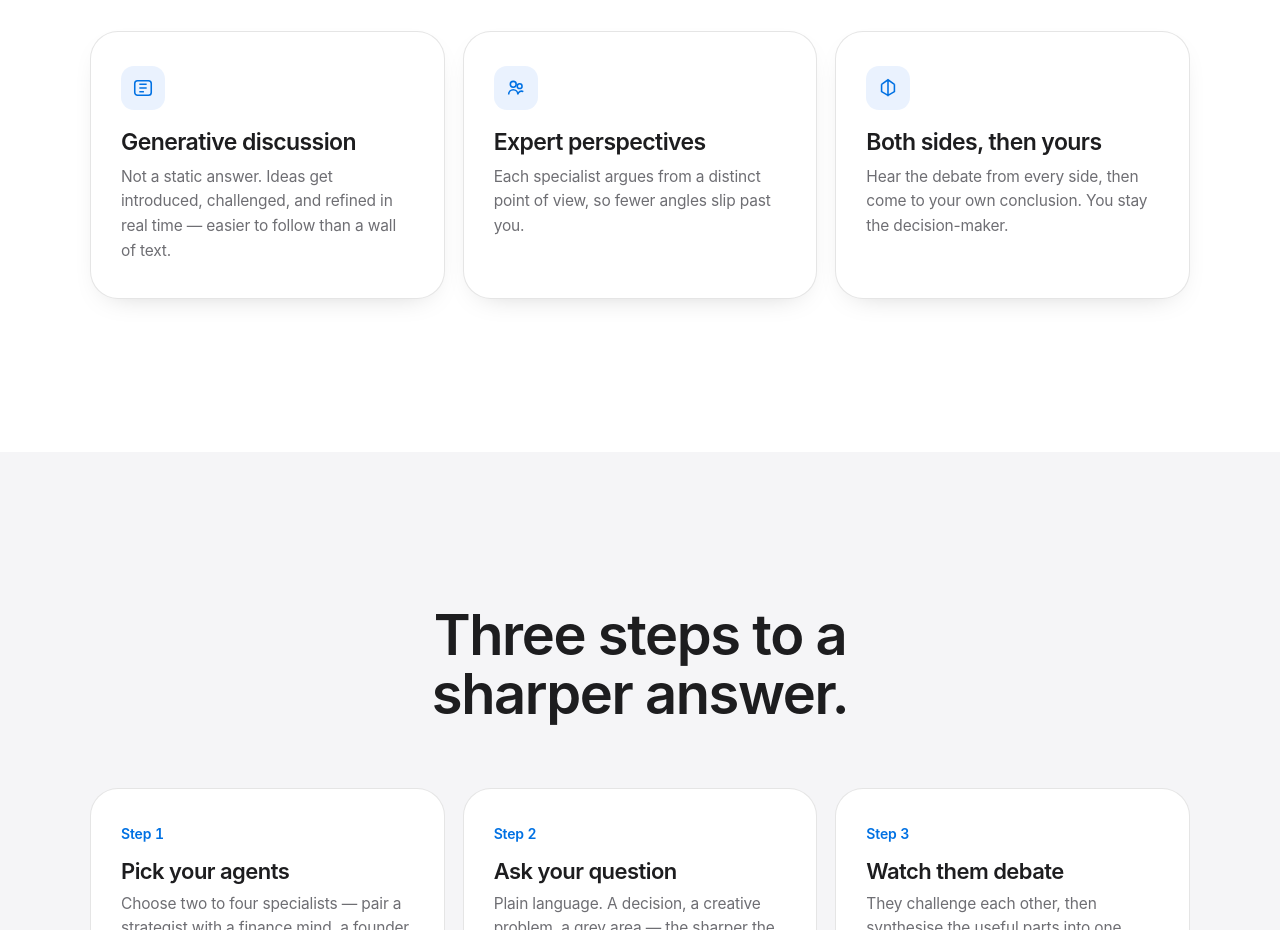
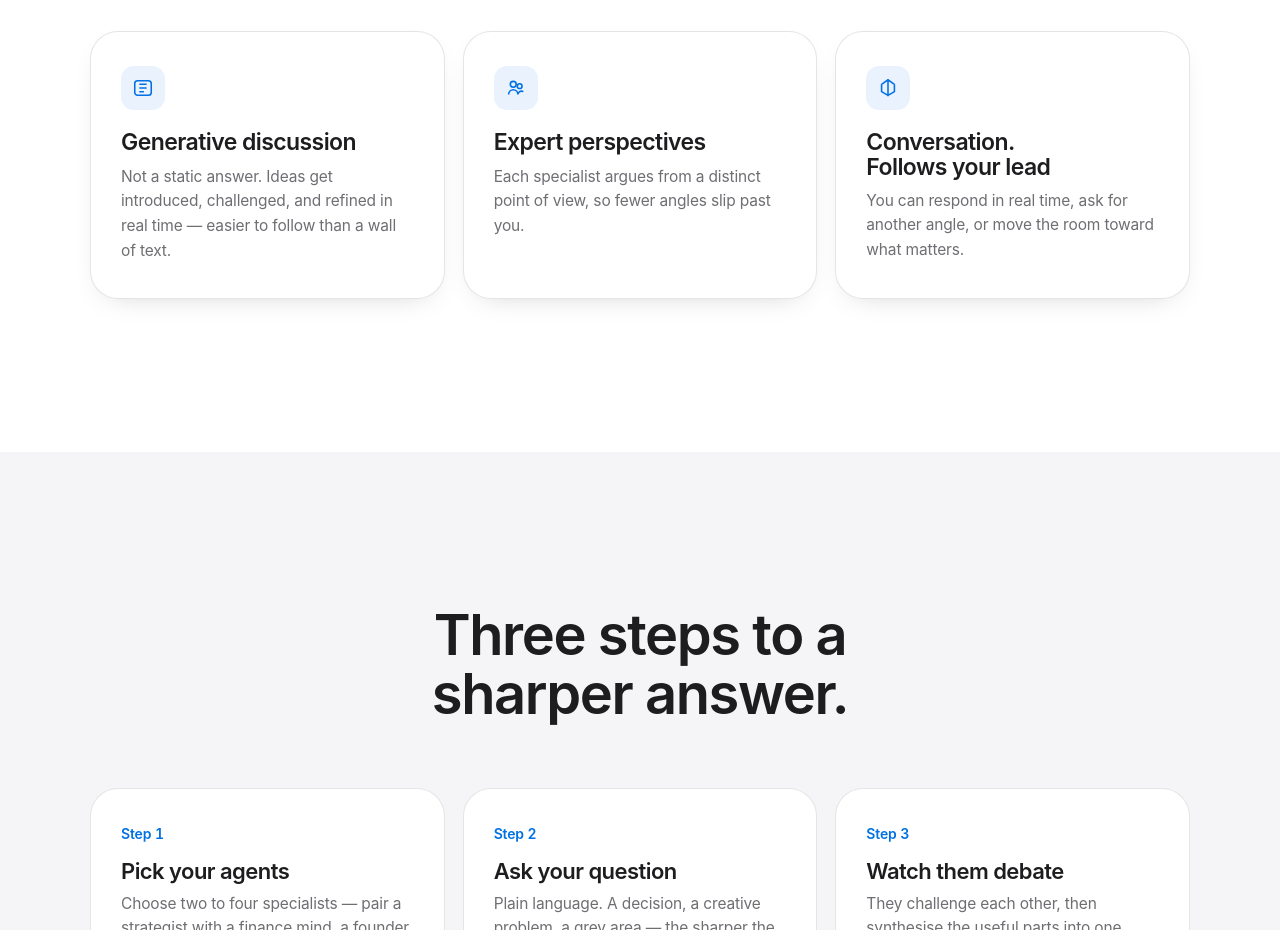
Before and after one commit to timothyjwen/roundtable-ai, a plain HTML site: page design-apple.html in a window 1280 px wide. Shown: the part 1200-2130 px from the top of the page. Drawn offline with Linux system fonts and the light colour scheme.

Commit message:
Reword 3rd why card -> 'Conversation. Follows your lead' + new subtext

```diff
--- a/design-apple.html
+++ b/design-apple.html
@@ -174,7 +174,7 @@ footer .wide{display:flex;justify-content:space-between;gap:14px;flex-wrap:wrap}
         </article>
         <article class="card r d3">
           <div class="k"><svg viewBox="0 0 24 24"><path d="M12 3v18M5 8l7-5 7 5M5 8v8l7 4 7-4V8"/></svg></div>
-          <h3>Both sides, then yours</h3><p>Hear the debate from every side, then come to your own conclusion. You stay the decision-maker.</p>
+          <h3>Conversation. Follows your lead</h3><p>You can respond in real time, ask for another angle, or move the room toward what matters.</p>
         </article>
       </div>
     </div>
--- a/rt-data.js
+++ b/rt-data.js
@@ -18,7 +18,7 @@ window.RT = {
     why: [
       { title: "Generative discussion", body: "Not a static answer. Ideas get introduced, challenged, and refined in real time — easier to follow than a wall of text." },
       { title: "Expert perspectives", body: "Each specialist argues from a distinct point of view, so fewer angles slip past you." },
-      { title: "Both sides, then yours", body: "Hear the debate from every side, then come to your own conclusion. You stay the decision-maker." }
+      { title: "Conversation. Follows your lead", body: "You can respond in real time, ask for another angle, or move the room toward what matters." }
     ],
     rosterTitle: "Assemble your panel",
     rosterSub: "A few specialists, each with their own point of view. Pick the ones your question needs.",
```
